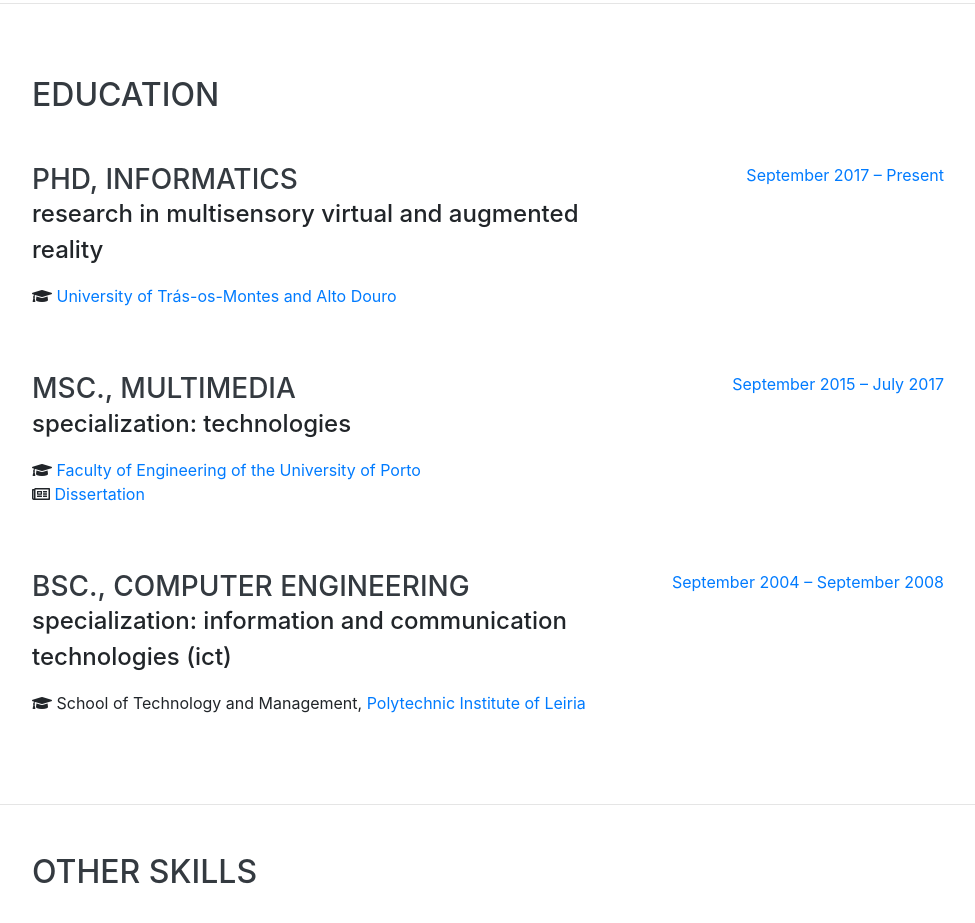
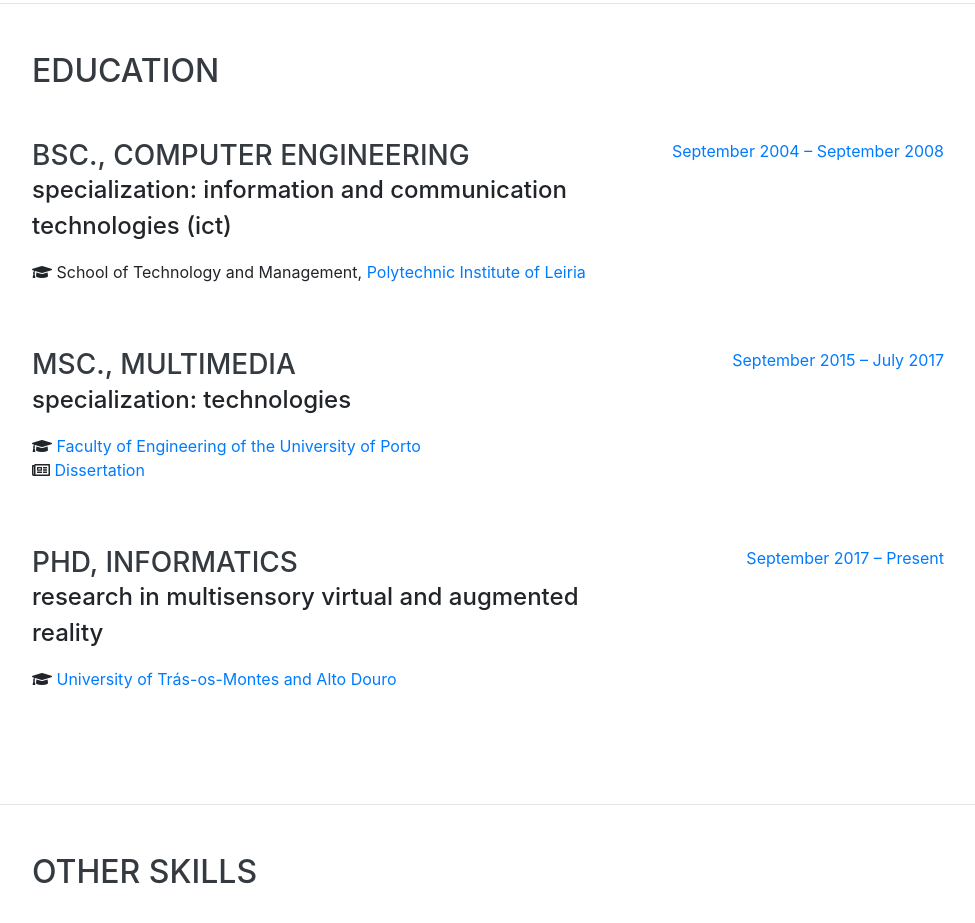
Before and after one commit to anabelamarto/anabelamarto.github.io, a website with bundled scripts: page cv/index.html in a window 1280 px wide. Shown: the part 2099-3022 px from the top of the page, without its empty margins (288-1263 px from the left). Built offline with nearby package versions, Linux system fonts and the light colour scheme; a web font is replaced by a local one.

Commit message:
Update index.html

```diff
--- a/cv/index.html
+++ b/cv/index.html
@@ -162,14 +162,13 @@
 
         <div class="resume-item d-flex flex-column flex-md-row justify-content-between mb-5">
           <div class="resume-content">
-            <h3 class="mb-0">PhD, Informatics</h3>
-            <div class="subheading mb-3">Research in Multisensory Virtual and Augmented Reality</div>
-            <div><i class="fas fa-graduation-cap"></i> <a href="https://www.utad.pt/en/" target="_blank">University of Trás-os-Montes and Alto Douro</a></p></div>
+            <h3 class="mb-0">BSc., Computer Engineering</h3>
+            <div class="subheading mb-3">Specialization: Information and Communication Technologies (ICT)</div>
+            <div><i class="fas fa-graduation-cap"></i> School of Technology and Management, <a href="https://www.ipleiria.pt/home/" target="_blank">Polytechnic Institute of Leiria</a></p></div>
           </div>
           <div class="resume-date text-md-right">
-            <span class="text-primary">September 2017 – Present</span>
+            <span class="text-primary">September 2004 – September 2008</span>
           </div>
-
         </div>
 
         <div class="resume-item d-flex flex-column flex-md-row justify-content-between mb-5">
@@ -184,15 +183,16 @@
           </div>
         </div>
 
-        <div class="resume-item d-flex flex-column flex-md-row justify-content-between">
+		<div class="resume-item d-flex flex-column flex-md-row justify-content-between mb-5">
           <div class="resume-content">
-            <h3 class="mb-0">BSc., Computer Engineering</h3>
-            <div class="subheading mb-3">Specialization: Information and Communication Technologies (ICT)</div>
-            <div><i class="fas fa-graduation-cap"></i> School of Technology and Management, <a href="https://www.ipleiria.pt/home/" target="_blank">Polytechnic Institute of Leiria</a><p></div>
+            <h3 class="mb-0">PhD, Informatics</h3>
+            <div class="subheading mb-3">Research in Multisensory Virtual and Augmented Reality</div>
+            <div><i class="fas fa-graduation-cap"></i> <a href="https://www.utad.pt/en/" target="_blank">University of Trás-os-Montes and Alto Douro</a></p></div>
 			</div>
           <div class="resume-date text-md-right">
-            <span class="text-primary">September 2004 – September 2008</span>
+            <span class="text-primary">September 2017 – Present</span>
           </div>
+
 		</div>
 
       </div>
```
Lines whose indentation alone changed are shown as unchanged.
